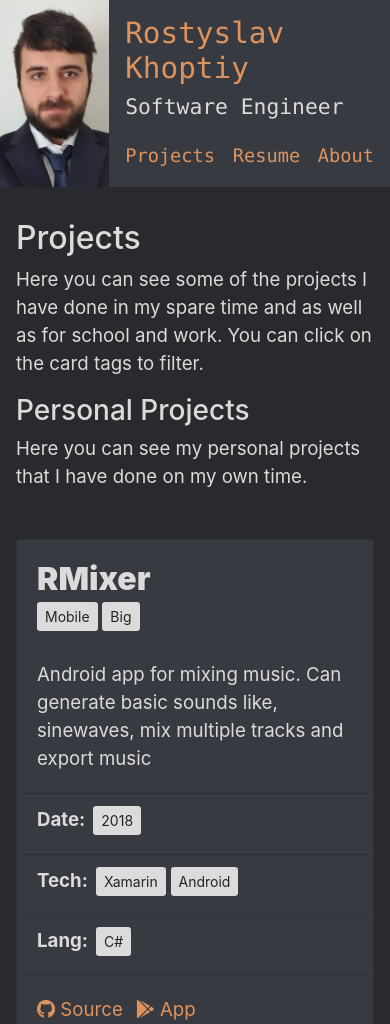
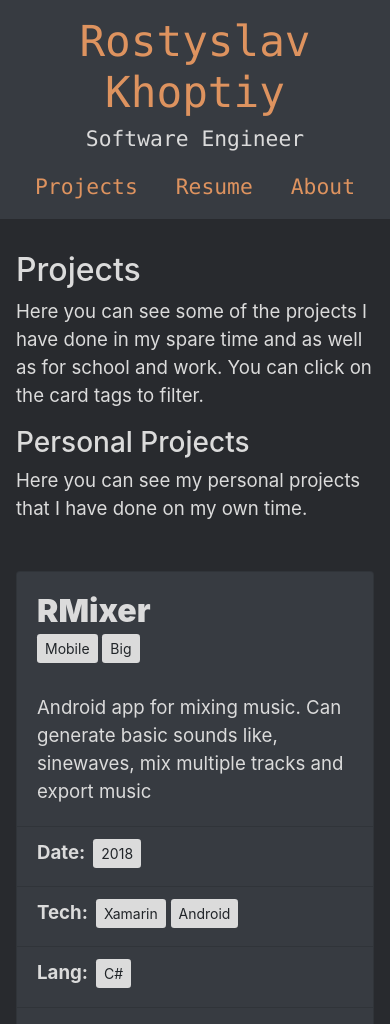
Before and after one commit to Ross65536/personal-website, a Gatsby site: page / in a window 390 px wide. Shown: the top 1024 px of the page. Built offline with nearby package versions, Linux system fonts and the light colour scheme; Gatsby itself is replaced by a stand-in of ours.

Commit message:
undo header profile pic

```diff
--- a/src/components/header.scss
+++ b/src/components/header.scss
@@ -12,31 +12,31 @@
   }
 }
 
-#header-top {
-  img {
-    object-fit: cover;
+@media (max-width: 430px) {
+  li a {
+    font-size: 15pt;
   }
-  display: flex;
 }
 
 #header {
   flex-grow: 1;
   padding: 1rem 3rem 1rem;
   ul {
-    display: flex;
-    justify-content: space-between;
-      margin: 0;
+    li {
+      margin: auto;
+    }
+    margin: 0;
   }
 }
 
 #name {
   margin-top: 1rem;
   margin-bottom: 0rem;
-  // text-align: center;
+  text-align: center;
 }
 
 #profession {
-  // text-align: center;
+  text-align: center;
   margin-top: 0.5rem;
   margin-bottom: 2.5rem;
 }
@@ -55,6 +55,10 @@
   #header {
     #name {
       font-size: 28pt;
+    }
+
+    #profession {
+      font-size: 20pt;
     }
   }
 
@@ -87,7 +91,7 @@
 
       #name {
         margin-top: 0;
-        font-size: 22pt;
+        font-size: 32pt;
       }
 
       #profession {
@@ -96,7 +100,7 @@
       }
 
       #top-bar a {
-          // font-size: 16pt;
+          font-size: 16pt;
       }
   }
 }
@@ -126,7 +130,7 @@
 }
 
 #profession {
-  font-size: 18pt;
+  font-size: 26pt;
 }
 
 #top-bar a {
--- a/src/components/layout.js
+++ b/src/components/layout.js
@@ -33,7 +33,7 @@ const Layout = ({ children }) => {
       <div className="App" id="main">
       {/* HEADER */}
       <div id="header-top">
-          <img src={profile} alt="profile"/>
+          {/* <img src={profile} alt="profile"/> */}
           <header id="header">
             <div>
               <h1 id="name">
```
